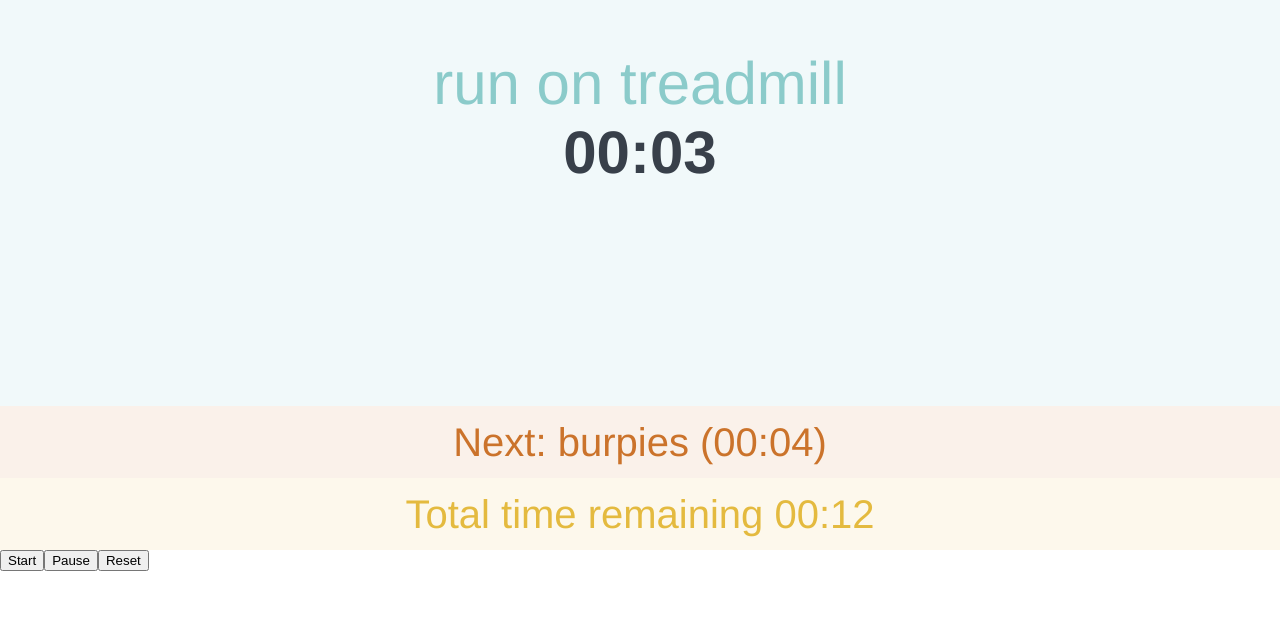
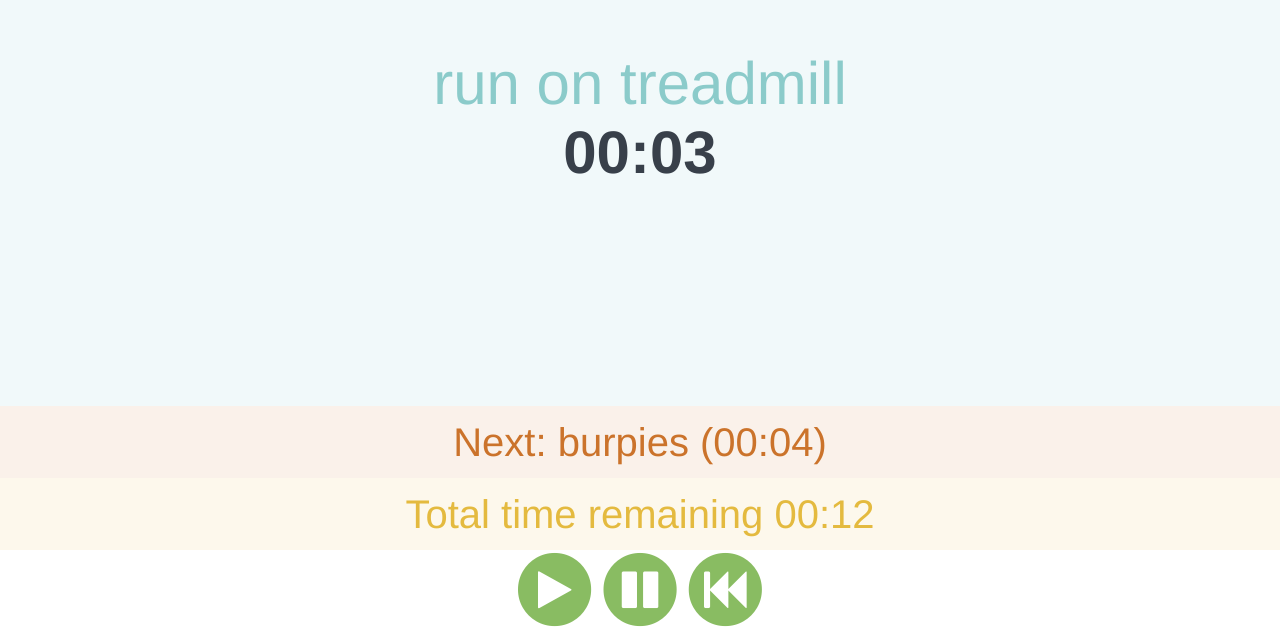
Before and after one commit to sennett/workoutify, a React app: page / in a window 1280 px wide. Shown: the part 170-805 px from the top of the page. Built offline with nearby package versions, Linux system fonts and the light colour scheme.

Commit message:
nice control icons

```diff
--- /dev/null
+++ b/components/Control.js
@@ -0,0 +1,20 @@
+import React from 'react'
+import classNames from 'classnames'
+
+const Control = ({type}) => {
+  let controlClass = classNames('fa', 'fa-stack-1x', 'fa-inverse', type)
+  return (
+    <div className="fa-stack  fa-lg">
+      <div className="fa  fa-circle  fa-stack-2x"></div>
+      <div className={controlClass}></div>
+    </div>
+  )
+}
+
+Control.types = {
+  PLAY: 'fa-play',
+  PAUSE: 'fa-pause',
+  RESET: 'fa-fast-backward'
+}
+
+export default Control
--- a/containers/Controls.js
+++ b/containers/Controls.js
@@ -1,12 +1,19 @@
 import { connect } from 'react-redux'
 import React from 'react'
 import { start, pause, reset } from '../actions/controls'
+import Control from '../components/Control'
 
 let Controls = ({start, pause, reset}) => (
-  <div>
-    <button onClick={start}>Start</button>
-    <button onClick={pause}>Pause</button>
-    <button onClick={reset}>Reset</button>
+  <div className="c-controls  o-vertically-centered">
+    <div onClick={start} className="c-control  o-vertically-centered__content">
+      <Control type={Control.types.PLAY} />
+    </div>
+    <div onClick={pause} className="c-control  o-vertically-centered__content">
+      <Control type={Control.types.PAUSE} />
+    </div>
+    <div onClick={reset} className="c-control  o-vertically-centered__content">
+      <Control type={Control.types.RESET} />
+    </div>
   </div>
 )
 
--- a/index.html
+++ b/index.html
@@ -80,10 +80,22 @@
       font-size: 40px;
     }
 
+    .c-controls {
+      font-size: 32px;
+      text-align: center;
+    }
+
+    .c-control {
+      cursor: pointer;
+      display: inline-block;
+      color: #89BC62;
+    }
+
     .u-full-height {
       height: 100%;
     }
   </style>
+  <link rel="stylesheet" href="https://maxcdn.bootstrapcdn.com/font-awesome/4.5.0/css/font-awesome.min.css">
   <body class="u-full-height">
     <div id="root" class="u-full-height">
     </div>
--- a/package.json
+++ b/package.json
@@ -18,6 +18,7 @@
   "homepage": "http://redux.js.org",
   "dependencies": {
     "babel-polyfill": "^6.3.14",
+    "classnames": "^2.2.3",
     "react": "^0.14.7",
     "react-dom": "^0.14.7",
     "react-redux": "^4.1.2",
```
